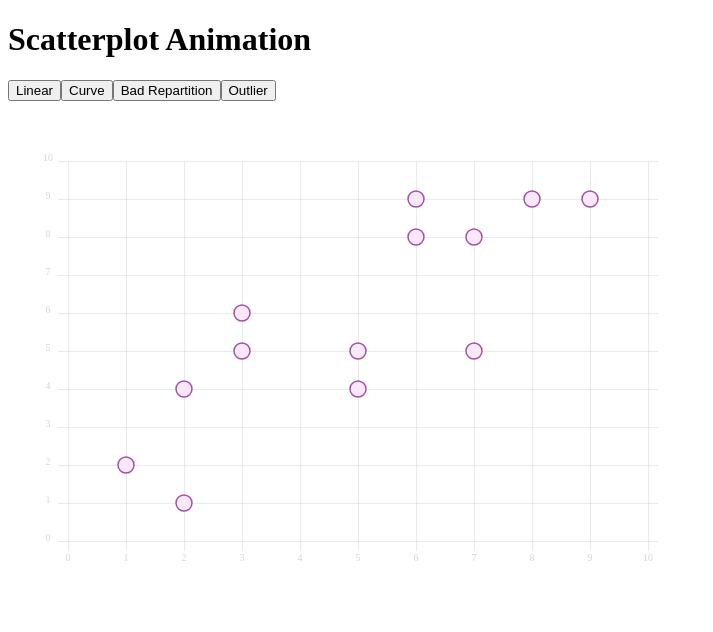
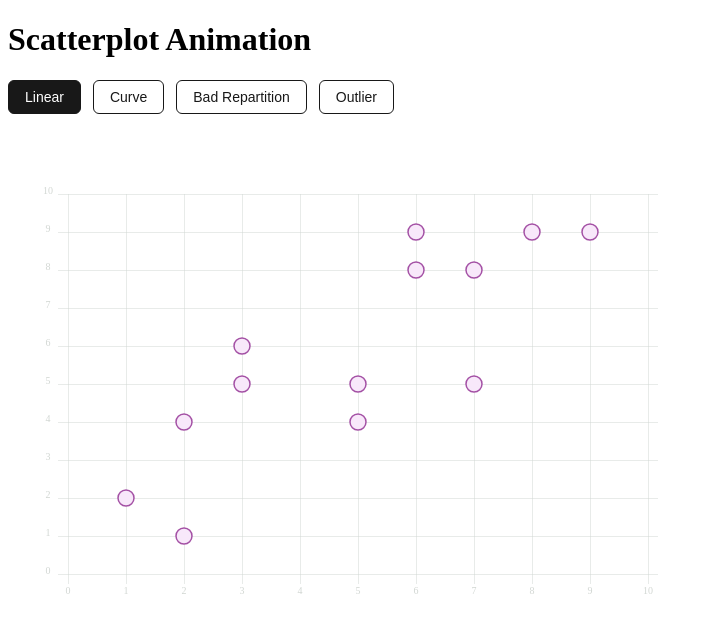
Before and after one commit to webpagearshi/animation, a React (Vite) app: page / in a window 1280 px wide. Shown: the top 632 px of the page, without its empty margins (0-713 px from the left). Built offline with nearby package versions, Linux system fonts and the light colour scheme.

Commit message:
update design

```diff
--- a/src/App.jsx
+++ b/src/App.jsx
@@ -1,5 +1,6 @@
 import { useState } from "react";
 import Scatterplot from "./components/Scatterplot";
+import "./App.css";
 
 import { linear, curve, badRepartition, outlier } from "./components/data";
 
@@ -10,16 +11,34 @@ function App() {
     <div>
       <h1>Scatterplot Animation</h1>
 
-      <div>
-        <button onClick={() => setSelectedDataset(linear)}>Linear</button>
+      <div className="button-container">
+        <button
+          className={selectedDataset === linear ? "active" : ""}
+          onClick={() => setSelectedDataset(linear)}
+        >
+          Linear
+        </button>
 
-        <button onClick={() => setSelectedDataset(curve)}>Curve</button>
+        <button
+          className={selectedDataset === curve ? "active" : ""}
+          onClick={() => setSelectedDataset(curve)}
+        >
+          Curve
+        </button>
 
-        <button onClick={() => setSelectedDataset(badRepartition)}>
+        <button
+          className={selectedDataset === badRepartition ? "active" : ""}
+          onClick={() => setSelectedDataset(badRepartition)}
+        >
           Bad Repartition
         </button>
 
-        <button onClick={() => setSelectedDataset(outlier)}>Outlier</button>
+        <button
+          className={selectedDataset === outlier ? "active" : ""}
+          onClick={() => setSelectedDataset(outlier)}
+        >
+          Outlier
+        </button>
       </div>
 
       <Scatterplot width={700} height={500} data={selectedDataset} />
```
